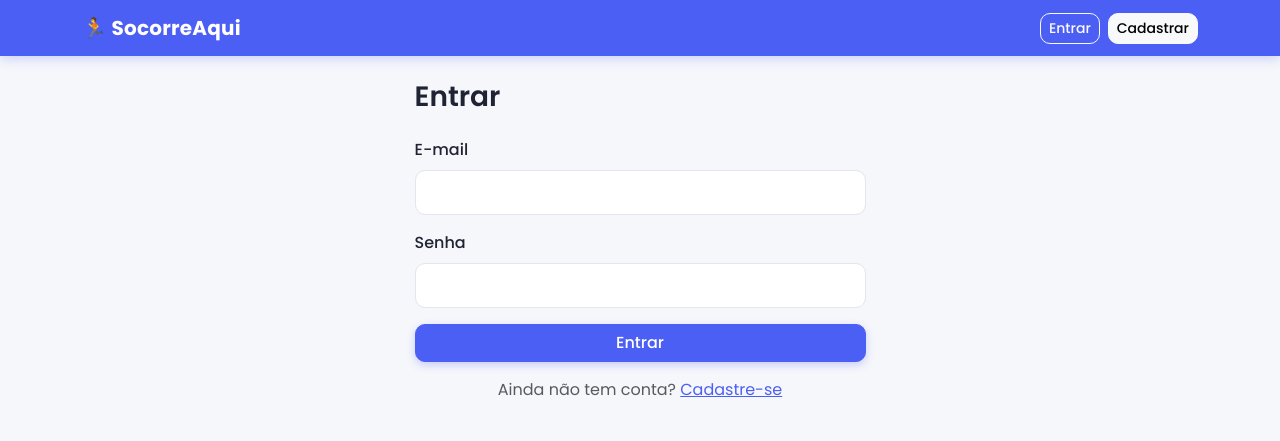
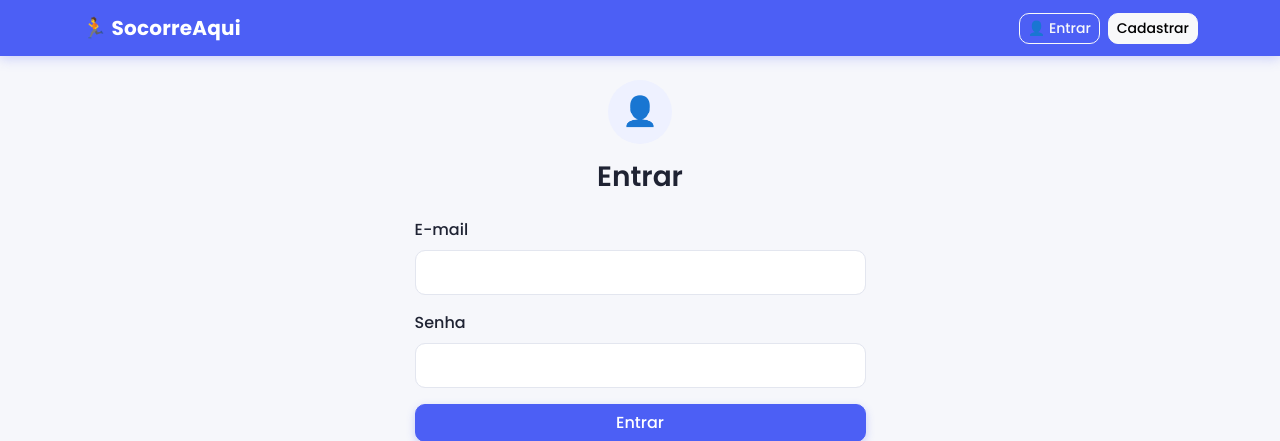
Before and after one commit to hermanoocardoso/servico-cidade, a FastAPI app: page /login in a window 1280 px wide. Shown: the top 441 px of the page. Run offline with FastAPI, Linux system fonts and the light colour scheme; some libraries are stand-ins or nearby versions.

Commit message:
Adiciona icone de usuario no botao Entrar e na pagina de login
Deixa o "Entrar" da navbar mais reconhecivel visualmente e da um
acabamento melhor pra pagina de login, com um icone redondo acima
do titulo.

```diff
--- a/app/templates/base.html
+++ b/app/templates/base.html
@@ -29,7 +29,7 @@
                         <span class="navbar-text text-white small">Olá, {{ usuario.nome.split(" ")[0] }}</span>
                         <a href="/logout" class="btn btn-outline-light btn-sm">Sair</a>
                     {% else %}
-                        <a href="/login" class="btn btn-outline-light btn-sm">Entrar</a>
+                        <a href="/login" class="btn btn-outline-light btn-sm">👤 Entrar</a>
                         <a href="/cadastro" class="btn btn-light btn-sm">Cadastrar</a>
                     {% endif %}
                 </div>
--- a/app/templates/login.html
+++ b/app/templates/login.html
@@ -4,7 +4,8 @@
 {% block conteudo %}
 <div class="row justify-content-center">
     <div class="col-md-5">
-        <h3 class="mb-4">Entrar</h3>
+        <div class="landing-role-icon mx-auto mb-3">👤</div>
+        <h3 class="mb-4 text-center">Entrar</h3>
 
         {% if erro %}
         <div class="alert alert-danger">{{ erro }}</div>
```
